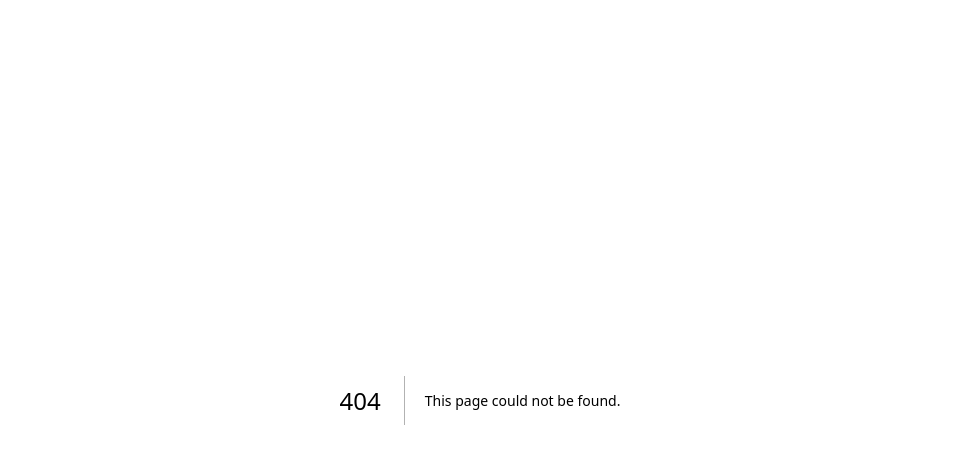
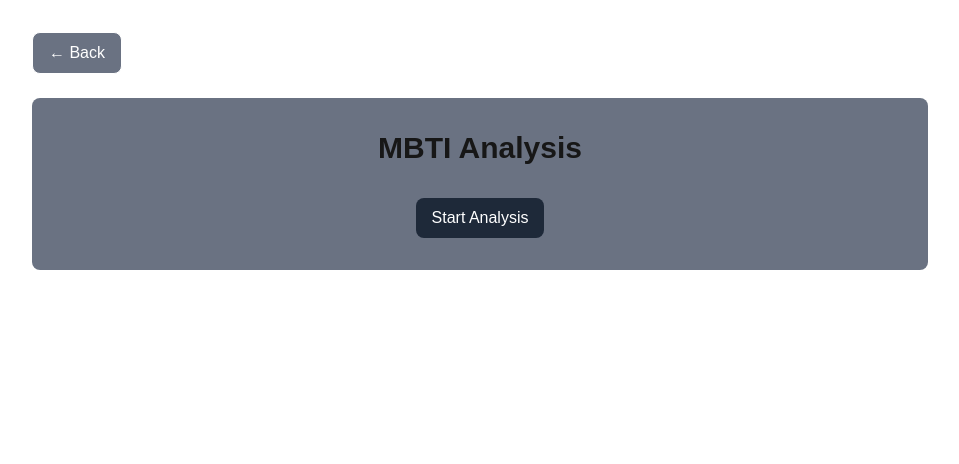
Before and after one commit to ovais-007/MyPersonality-G, a Next.js app: page /mbti in a window 1280 px wide. Before the commit this address had no page. Shown: the top 464 px of the page, without its empty margins (160-1119 px from the left). Built offline with nearby package versions, Linux system fonts and the light colour scheme; no server answers.

Commit message:
mbti-page

```diff
--- /dev/null
+++ b/app/mbti/page.js
@@ -0,0 +1,92 @@
+"use client";
+import { useRouter } from "next/navigation";
+import { useState, useEffect } from "react";
+import { useSession } from "next-auth/react";
+import axios from "axios";
+
+export default function MBTIPage() {
+  const router = useRouter();
+  const { data: session, status } = useSession();
+
+  const [loading, setLoading] = useState(false); //conditional rendering
+
+  const [result, setResult] = useState(null);
+
+
+//   useEffect(() => {
+//     if (status === "unauthenticated") {
+//       router.push("/");
+//     }
+//   }, [status, router]);
+
+
+  if (status === "loading") {
+    return (
+      <div className="min-h-screen flex items-center justify-center">
+        <div className="text-2xl">Loading</div>
+      </div>
+    );
+  }
+
+  const handleAnalysis = async () => {
+    setLoading(true);
+
+    try {
+      const emailsRes = await axios.get("/api/fetch-emails");
+      const { emails } = emailsRes.data;
+
+      const analysisRes = await axios.post("/api/analyze/mbti", { emails });
+      const { analysis } = analysisRes.data;
+
+      setResult(analysis);
+    } catch (error) {
+      alert("Error: " + error.message);
+    } finally {
+      setLoading(false);
+    }
+  };
+
+  return (
+    <div className="min-h-screen bg-white p-8">
+      <div className="max-w-4xl mx-auto">
+        <button
+          onClick={() => router.push("/dashboard")}
+          className="mb-6 hover:scale-105 border bg-gray-500 text-white px-4 py-2 rounded-lg"
+        >
+          ← Back
+        </button>
+
+        <div className="bg-gray-500 rounded-lg p-8">
+
+          <h1 className="text-3xl font-bold text-center mb-8">
+            MBTI Analysis
+          </h1>
+
+          {!result && !loading && (
+            <div className="text-center">
+              <button
+                onClick={handleAnalysis}
+                className="bg-gray-800 hover:scale-105 text-white px-4 py-2 rounded-lg"
+              >
+                Start Analysis
+              </button>
+            </div>
+          )}
+
+          {loading && (
+            <div className="text-center text-xl">
+              Loading
+            </div>
+          )}
+
+          {result && (
+            <div className="bg-white rounded-lg p-6">
+              <h2 className="text-2xl text-red-200 font-bold mb-4">Results</h2>
+              <p className="whitespace-pre-wrap text-red-300">{result}</p>
+            </div>
+          )}
+        </div>
+      </div>
+    </div>
+  );
+}
--- a/package.json
+++ b/package.json
@@ -11,6 +11,7 @@
   "dependencies": {
     "@google-cloud/local-auth": "^3.0.1",
     "@google/generative-ai": "^0.24.1",
+    "axios": "^1.13.2",
     "googleapis": "^164.1.0",
     "next": "16.0.1",
     "next-auth": "^4.24.13",
```
Also changed, not shown: 1 other file (tests, documents, lock files or other folders).
